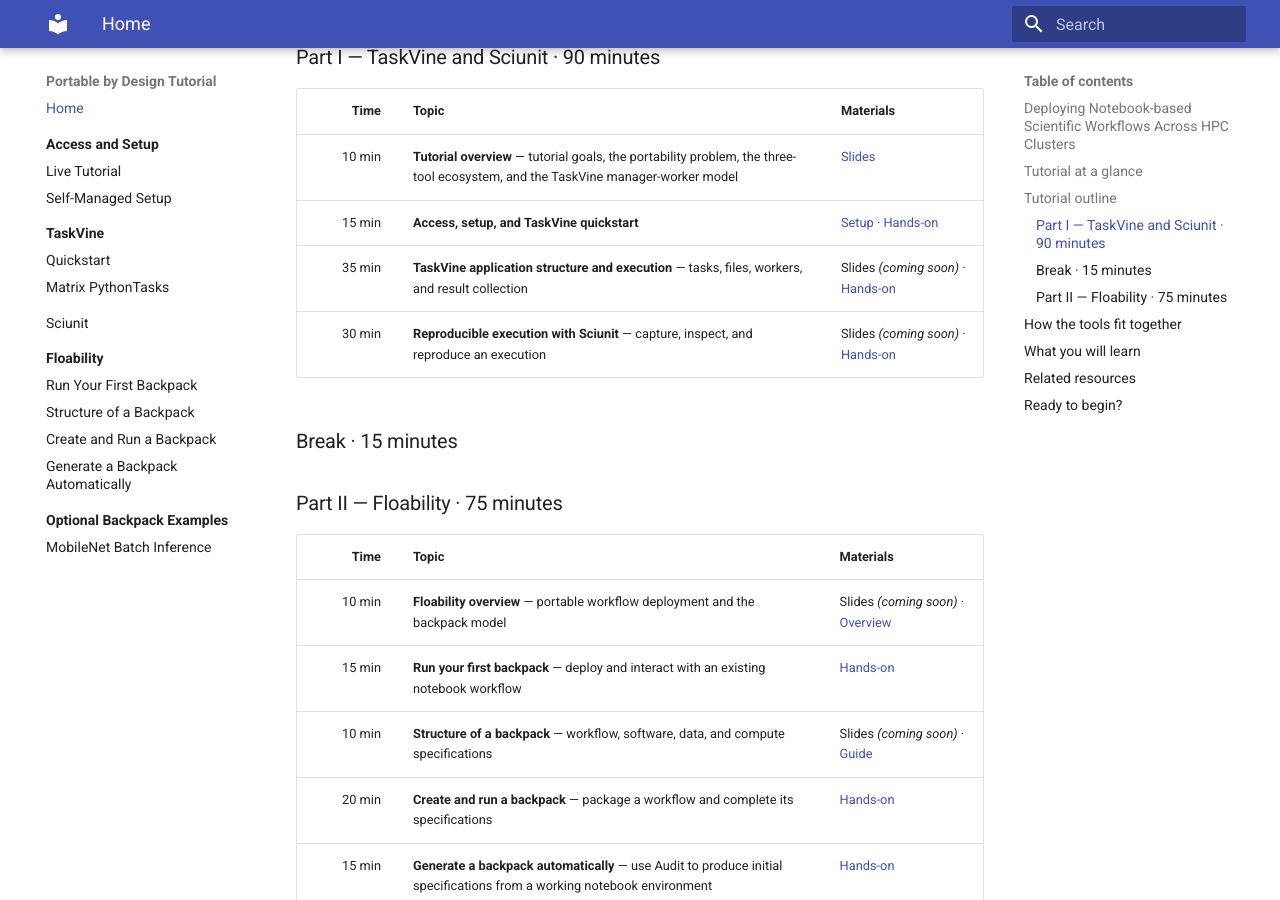
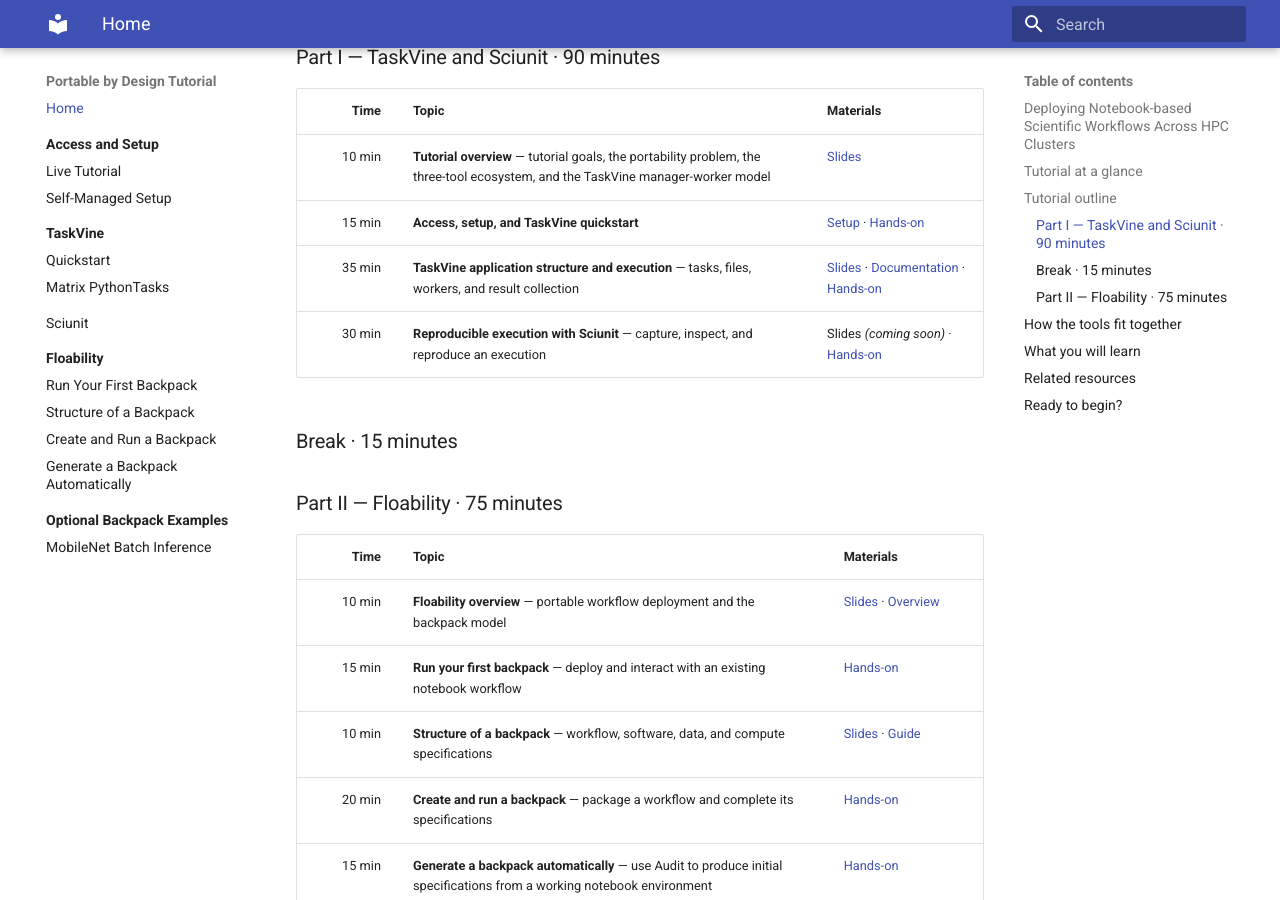
Before and after one commit to floability/tutorial-portable-by-design, an MkDocs documentation site: the page built from docs/index.md, in a window 1280 px wide and 900 px high, scrolled down 794 px. Built offline with MkDocs 1.6.1 and Material for MkDocs 9.7.7, drawn with Linux system fonts in a browser that asks for light colours.

Commit message:
Added links to floability slide

```diff
--- a/docs/index.md
+++ b/docs/index.md
@@ -23,7 +23,7 @@
 | ---: | --- | --- |
 | 10 min | **Tutorial overview** — tutorial goals, the portability problem, the three-tool ecosystem, and the TaskVine manager-worker model | [Slides](https://docs.google.com/presentation/d/1CHyHMTHB1CfTIvFxfMB7ychu1Ed5oCG3lhBlRd9ppeM/edit?usp=sharing) |
 | 15 min | **Access, setup, and TaskVine quickstart** | [Setup](01-access-and-setup/index.md) · [Hands-on](02-taskvine/quickstart.md) |
-| 35 min | **TaskVine application structure and execution** — tasks, files, workers, and result collection | Slides *(coming soon)* · [Hands-on](02-taskvine/matrix.md) |
+| 35 min | **TaskVine application structure and execution** — tasks, files, workers, and result collection | [Slides](https://docs.google.com/presentation/d/1CHyHMTHB1CfTIvFxfMB7ychu1Ed5oCG3lhBlRd9ppeM/edit?usp=sharing) · [Documentation](https://cctools.readthedocs.io/en/stable/taskvine/) · [Hands-on](02-taskvine/matrix.md) |
 | 30 min | **Reproducible execution with Sciunit** — capture, inspect, and reproduce an execution | Slides *(coming soon)* · [Hands-on](03-sciunit/index.md) |
 
 ### Break · 15 minutes
@@ -32,9 +32,9 @@
 
 | Time | Topic | Materials |
 | ---: | --- | --- |
-| 10 min | **Floability overview** — portable workflow deployment and the backpack model | Slides *(coming soon)* · [Overview](04-floability/index.md) |
+| 10 min | **Floability overview** — portable workflow deployment and the backpack model | [Slides](https://docs.google.com/presentation/d/1Ne_OXoEx7dqW7Nbf-Z9U6Llm1kdjDUyIV8fopiBsprg/edit?usp=sharing) · [Overview](04-floability/index.md) |
 | 15 min | **Run your first backpack** — deploy and interact with an existing notebook workflow | [Hands-on](04-floability/first-backpack.md) |
-| 10 min | **Structure of a backpack** — workflow, software, data, and compute specifications | Slides *(coming soon)* · [Guide](04-floability/backpack-structure.md) |
+| 10 min | **Structure of a backpack** — workflow, software, data, and compute specifications | [Slides](https://docs.google.com/presentation/d/1Ne_OXoEx7dqW7Nbf-Z9U6Llm1kdjDUyIV8fopiBsprg/edit?usp=sharing) · [Guide](04-floability/backpack-structure.md) |
 | 20 min | **Create and run a backpack** — package a workflow and complete its specifications | [Hands-on](04-floability/create-backpack.md) |
 | 15 min | **Generate a backpack automatically** — use Audit to produce initial specifications from a working notebook environment | [Hands-on](04-floability/audit.md) |
 | 5 min | **Wrap-up and questions** | Key takeaways and next steps |
```
